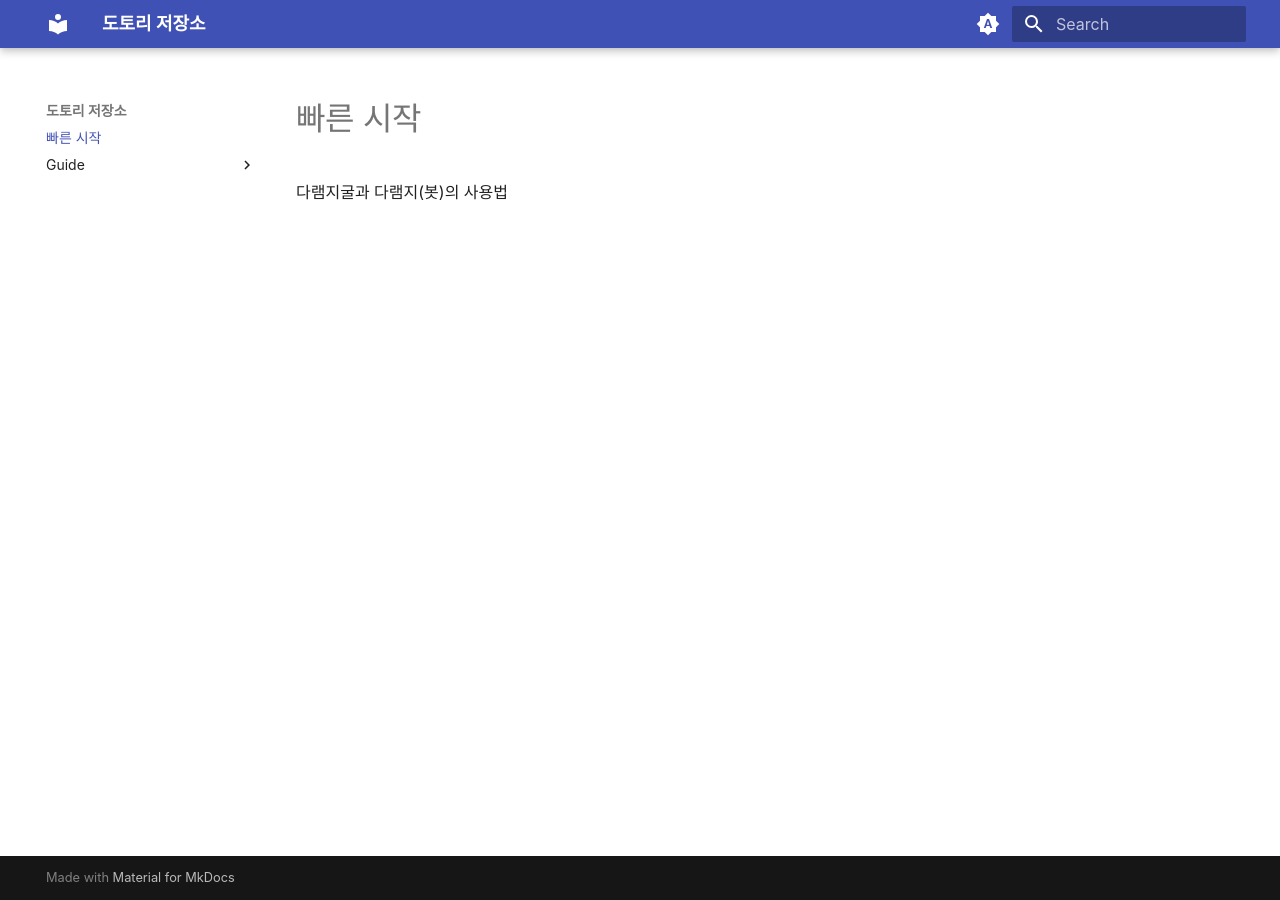
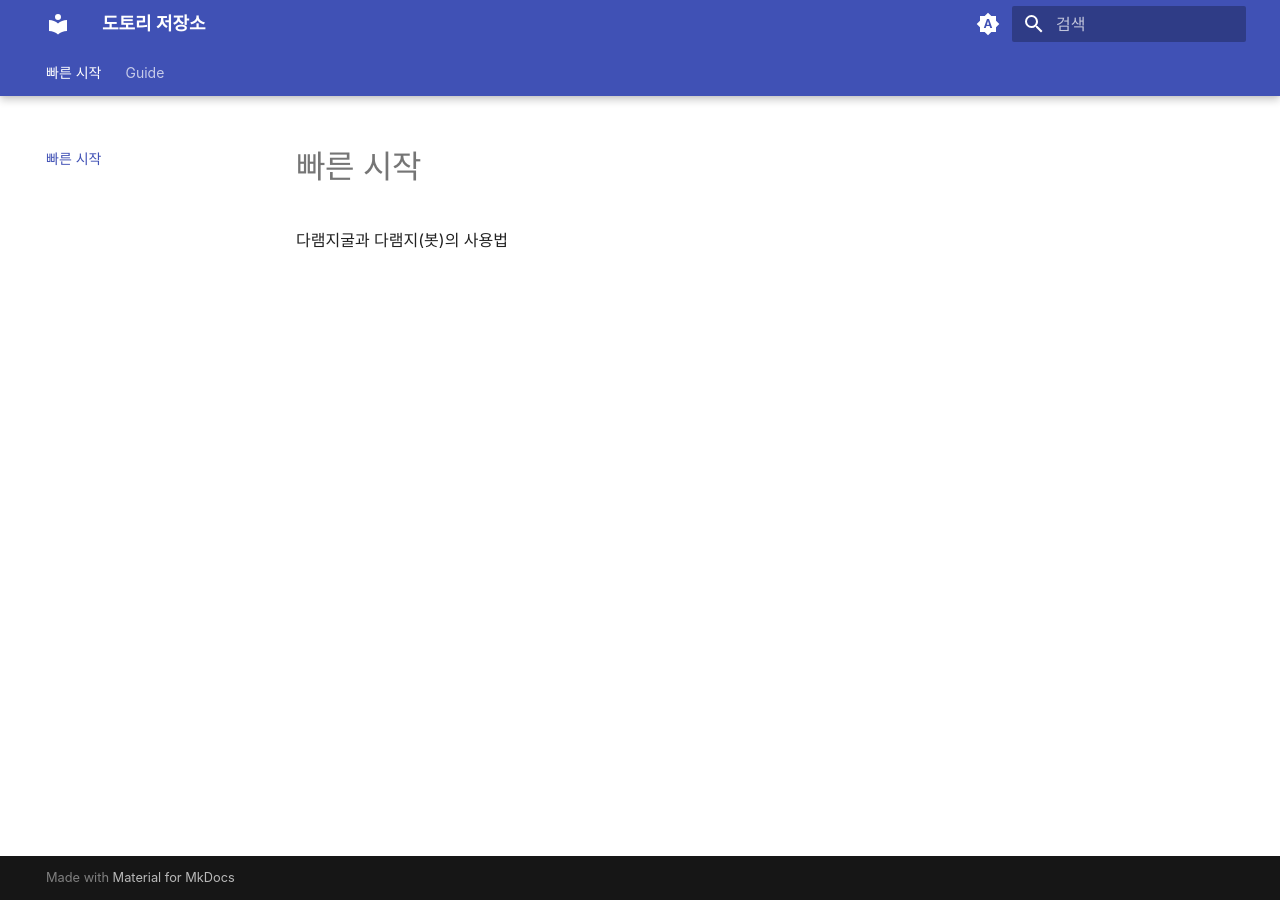
Before and after one commit to kimcatchy/drzg-docs, an MkDocs documentation site: the page built from docs/index.md, in a window 1280 px wide. Built offline with MkDocs 1.6.1 and Material for MkDocs 9.7.7, drawn with Linux system fonts in a browser that asks for light colours; some web fonts are replaced.

Commit message:
Navigation

```diff
--- a/mkdocs.yml
+++ b/mkdocs.yml
@@ -5,6 +5,15 @@ theme:
   font:
     text: Mabiyet
     code: Roboto Mono
+  language: ko
+  features:
+    - navigation.tabs
+    - navigation.tabs.sticky
+    - navigation.path
+    - toc.follow
+    - navigation.top
+    - search.suggest
+    - search.highlight
   palette:
     # Palette toggle for automatic mode
     - media: "(prefers-color-scheme)"
```
